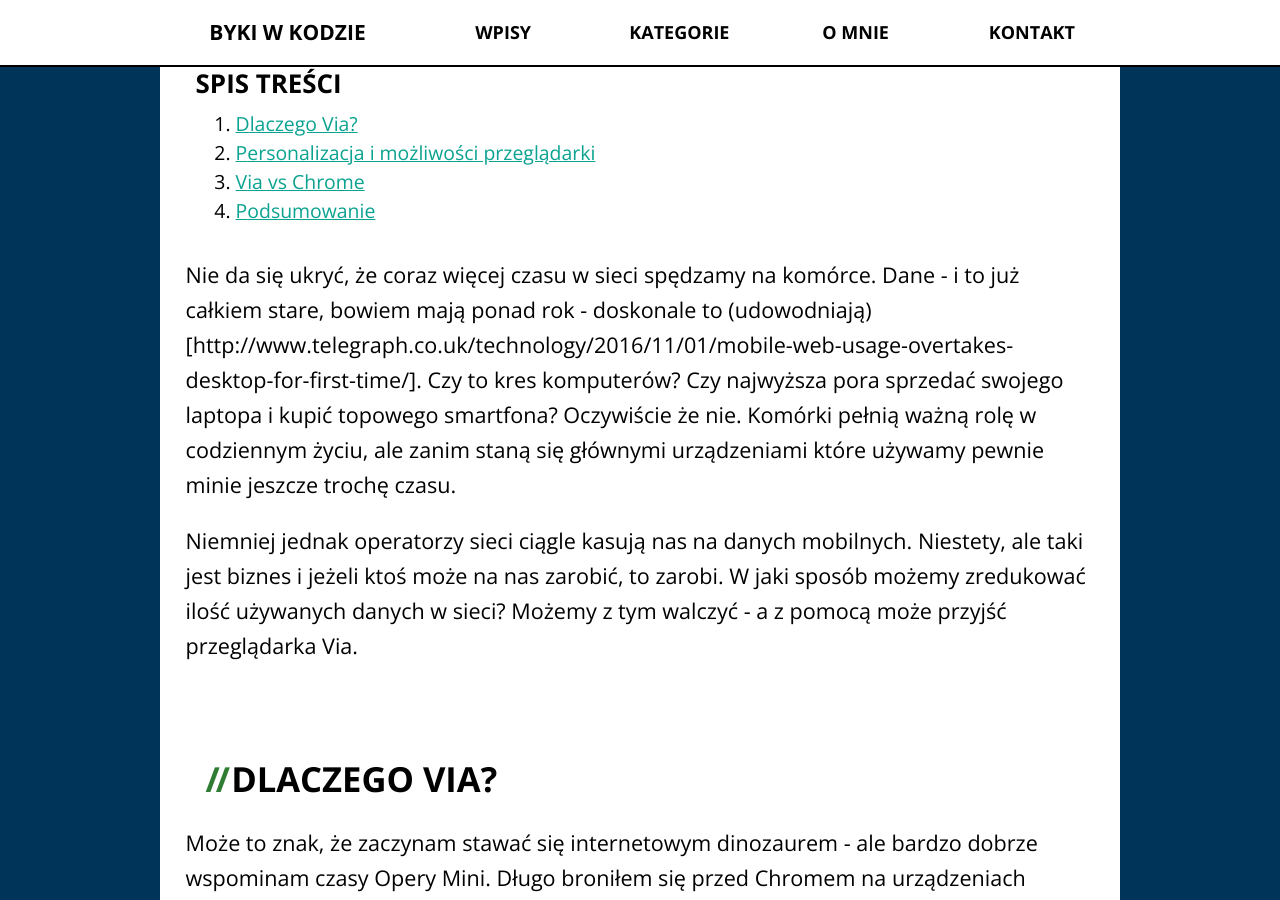
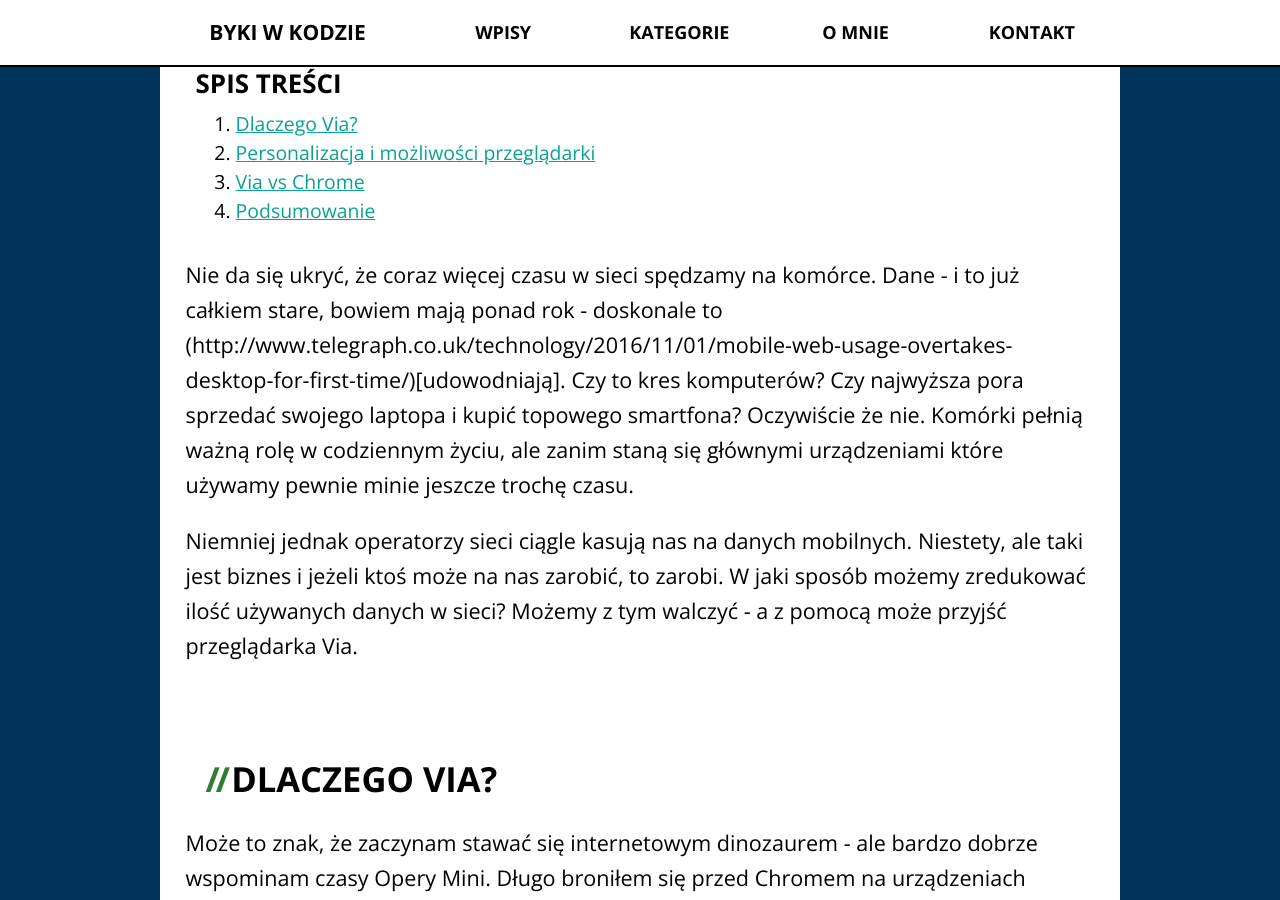
Before and after one commit to radek024/blog, a Jekyll site: the page built from _posts/2018-03-02-przegladarka-moblina-via.md, in a window 1280 px wide and 900 px high, scrolled down 674 px. Built offline with Jekyll 4.4.1, drawn with Linux system fonts in a browser that asks for light colours; comment, search, counter and statistics services are not loaded; part of the change alters nothing that is shown.

```diff
--- a/_posts/2018-03-02-przegladarka-moblina-via.md
+++ b/_posts/2018-03-02-przegladarka-moblina-via.md
@@ -8,7 +8,7 @@ comments: true
 img-thumb: 2018-03-02.png
 ---
 
-Nie da się ukryć, że coraz więcej czasu w sieci spędzamy na komórce. Dane - i to już całkiem stare, bowiem mają ponad rok - doskonale to (udowodniają)[http://www.telegraph.co.uk/technology/2016/11/01/mobile-web-usage-overtakes-desktop-for-first-time/]. Czy to kres komputerów? Czy najwyższa pora sprzedać swojego laptopa i kupić topowego smartfona? Oczywiście że nie. Komórki pełnią ważną rolę w codziennym życiu, ale zanim staną się głównymi urządzeniami które używamy pewnie minie jeszcze trochę czasu.
+Nie da się ukryć, że coraz więcej czasu w sieci spędzamy na komórce. Dane - i to już całkiem stare, bowiem mają ponad rok - doskonale to (http://www.telegraph.co.uk/technology/2016/11/01/mobile-web-usage-overtakes-desktop-for-first-time/)[udowodniają]. Czy to kres komputerów? Czy najwyższa pora sprzedać swojego laptopa i kupić topowego smartfona? Oczywiście że nie. Komórki pełnią ważną rolę w codziennym życiu, ale zanim staną się głównymi urządzeniami które używamy pewnie minie jeszcze trochę czasu.
 
 Niemniej jednak operatorzy sieci ciągle kasują nas na danych mobilnych. Niestety, ale taki jest biznes i jeżeli ktoś może na nas zarobić, to zarobi. W jaki sposób możemy zredukować ilość używanych danych w sieci? Możemy z tym walczyć - a z pomocą może przyjść przeglądarka Via.
 
```
